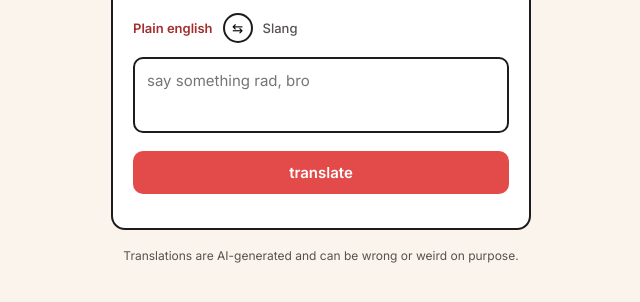
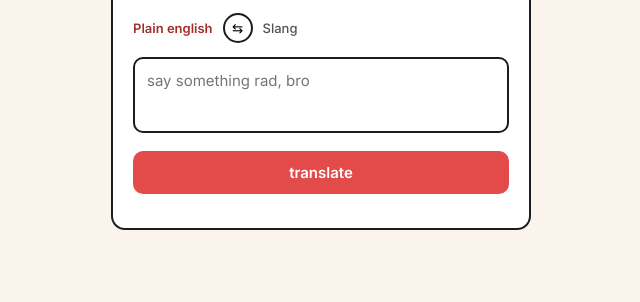
Before and after one commit to saumyamohan-design/slanguageit, a website: page index.html in a window 1280 px wide. Shown: the part 88-390 px from the top of the page, without its empty margins (319-959 px from the left). Drawn offline with Linux system fonts and the light colour scheme.

Commit message:
Update index.html

```diff
--- a/index.html
+++ b/index.html
@@ -1,4 +1,3 @@
-
 <!DOCTYPE html>
 <html lang="en">
 <head>
@@ -204,12 +203,6 @@
 
   .error.visible { display: block; }
 
-  footer {
-    text-align: center;
-    font-size: 12px;
-    color: var(--ink-soft);
-    margin-top: 18px;
-  }
 </style>
 </head>
 <body>
@@ -243,7 +236,6 @@
       </div>
     </div>
   </div>
-  <footer>Translations are AI-generated and can be wrong or weird on purpose.</footer>
 </div>
 
 <script>
@@ -355,7 +347,7 @@
   });
 
   shareBtn.addEventListener('click', async () => {
-    const shareText = resultText.textContent + '\n\ntranslated on Slanguage';
+    const shareText = resultText.textContent + '\n\ntranslated on Slanguage — try it yourself: ' + window.location.origin;
     if (navigator.share) {
       try {
         await navigator.share({ text: shareText });
```
